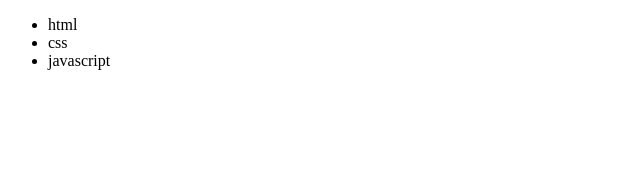
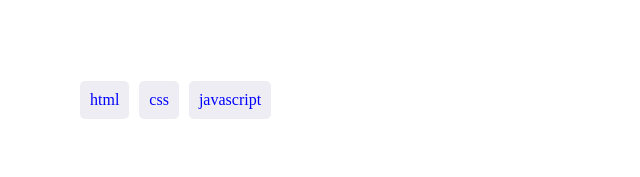
Before and after one commit to Mikelobi/Pair-Programming-, a plain HTML site: page index.html in a window 1280 px wide. Shown: the whole page, without its empty margins (0-640 px from the left). Drawn offline with Linux system fonts and the light colour scheme.

Commit message:
add CSS file

```diff
--- a/index.html
+++ b/index.html
@@ -5,6 +5,7 @@
   <meta http-equiv="X-UA-Compatible" content="IE=edge">
   <meta name="viewport" content="width=device-width, initial-scale=1.0">
   <title>Pair Prgramming</title>
+  <link rel="stylesheet" href="style.css">
 </head>
 <body>
   <main>
--- /dev/null
+++ b/style.css
@@ -0,0 +1,29 @@
+body {
+  box-sizing: border-box;
+  margin: 0 15px;
+}
+
+main {
+  padding: 20px;
+  width: 400px;
+}
+
+section {
+  padding: 20px;
+}
+
+ul {
+  padding: 20px 20px 42px;
+  list-style-type: none;
+}
+
+ul li {
+  float: left;
+  margin: 5px;
+  background: rgb(237, 237, 243);
+  color: blue;
+  border-radius: 5px;
+  font-size: 16px;
+  font-family: serif;
+  padding: 10px;
+}
```
